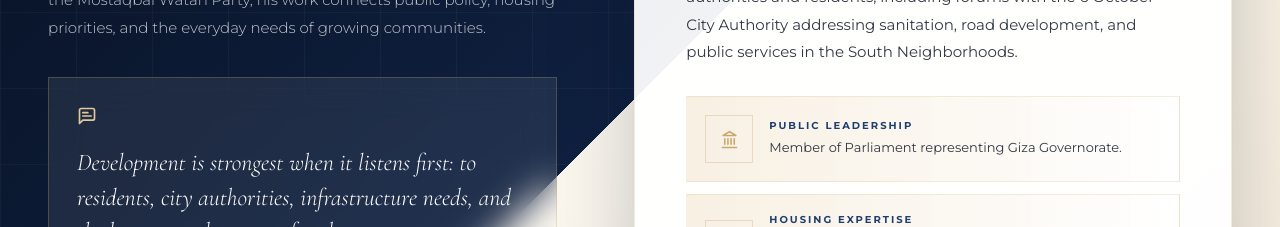
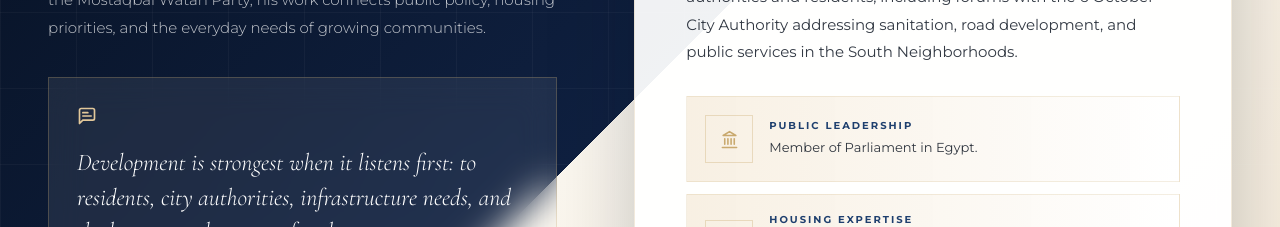
Before and after one commit to Nadeemsafwat/adva, a React (Create React App) app: page / in a window 1280 px wide. Shown: the part 5200-5427 px from the top of the page. Built offline with nearby package versions, Linux system fonts and the light colour scheme.

Commit message:
Fix gitignore and clean repo

```diff
--- a/src/components/Leadership.jsx
+++ b/src/components/Leadership.jsx
@@ -5,7 +5,7 @@ const credentials = [
   {
     icon: Landmark,
     label: 'Public Leadership',
-    text: 'Member of Parliament representing Giza Governorate.',
+    text: 'Member of Parliament in Egypt.',
   },
   {
     icon: Building2,
```
